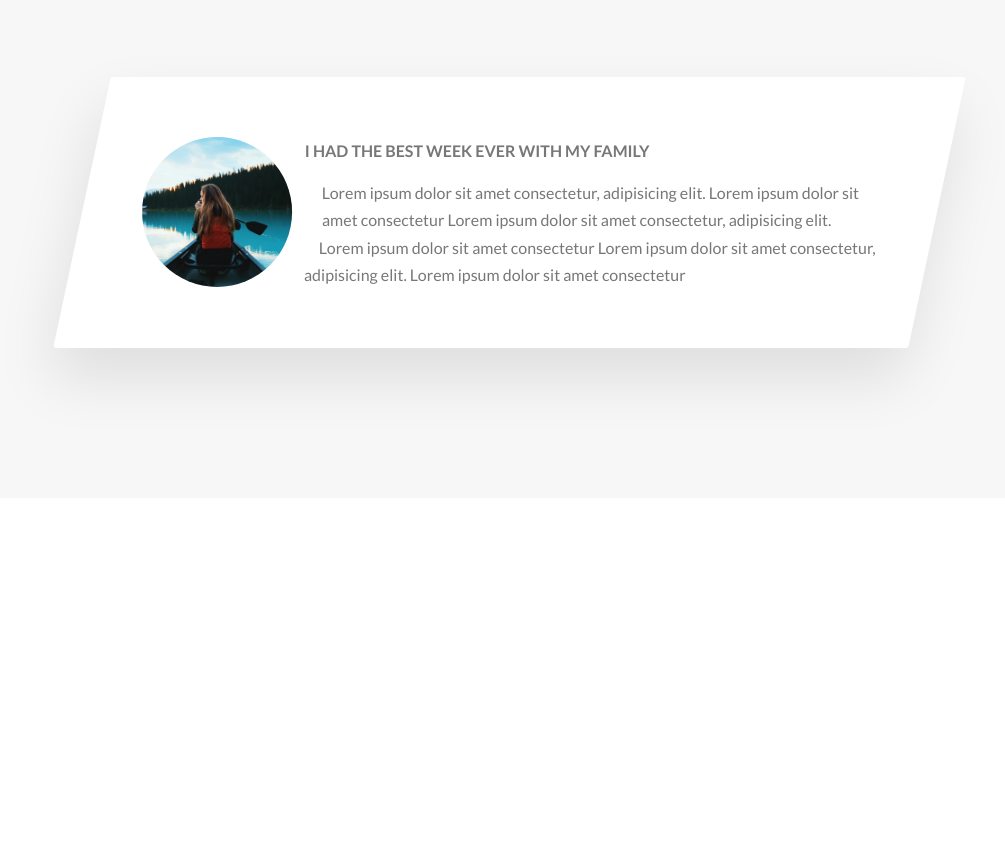
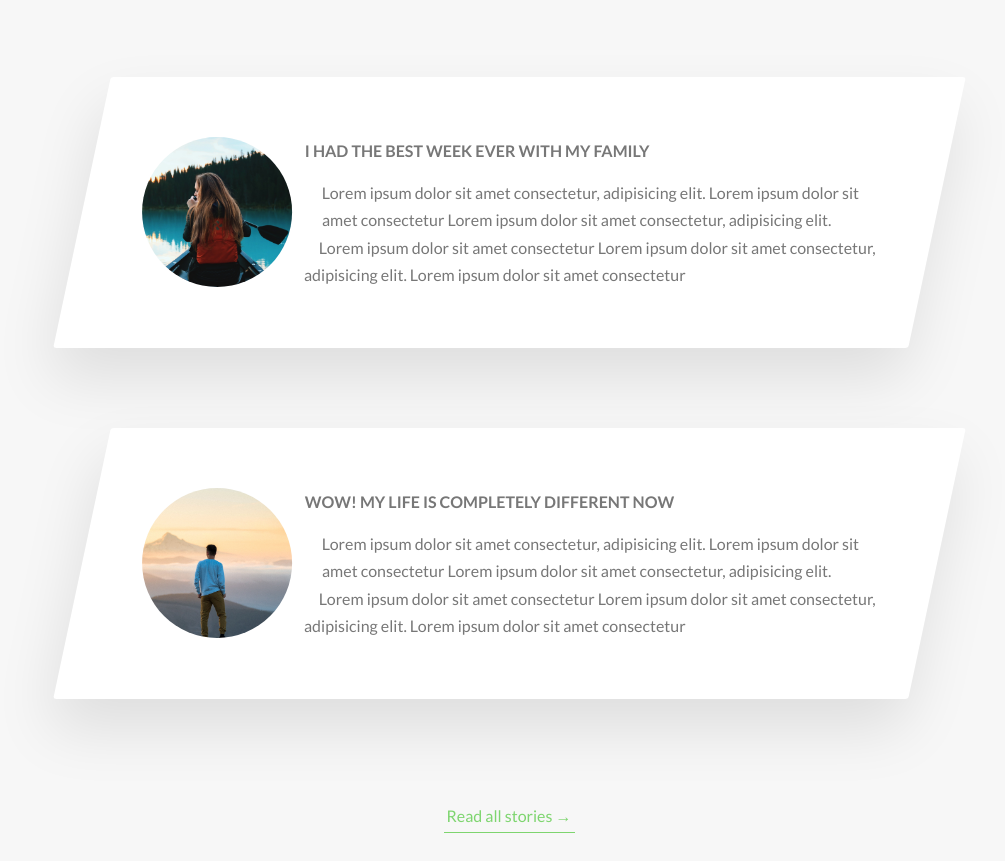
Before and after one commit to helloryantg/tours-practice, a website: page index.html in a window 1280 px wide. Shown: the part 3423-4284 px from the top of the page, without its empty margins (131-1136 px from the left). Before the commit the page ends 3951 px from the top, so only its background shows below. Drawn offline with Linux system fonts and the light colour scheme.

Commit message:
add second story component

```diff
--- a/index.html
+++ b/index.html
@@ -247,6 +247,30 @@
                         </div>
                     </div>
                 </div>
+
+                <div class="row">
+                    <div class="story">
+                        <figure class="story__shape">
+                            <img src="img/nat-9.jpg" alt="Person on a tour" class="story__img">
+                            <figcaption class="story__caption">Jack Wilson</figcaption>
+                        </figure>
+                        <div class="story__text">
+                            <h3 class="heading-tertiary u-margin-bottom-small">WOW! My life is completely different now</h3>
+                            <p>
+                                Lorem ipsum dolor sit amet consectetur, adipisicing elit.
+                                Lorem ipsum dolor sit amet consectetur Lorem ipsum dolor sit
+                                amet consectetur, adipisicing elit. Lorem ipsum dolor sit amet
+                                consectetur Lorem ipsum dolor sit amet consectetur, adipisicing elit.
+                                Lorem ipsum dolor sit amet consectetur
+                            </p>
+                        </div>
+                    </div>
+                </div>
+
+                <div class="u-center-text u-margin-top-huge">
+                    <a href="#" class="btn-text">Read all stories &rarr;</a>
+                </div>
+
             </section>
 
         </main>
--- a/sass/components/_story.scss
+++ b/sass/components/_story.scss
@@ -27,7 +27,9 @@
 
     &__img {
         height: 100%;
-        transform: translateX(-4rem);
+        transform: translateX(-4rem) scale(1.4);
+        // backface-visibility: hidden;
+        transition: all .5s;
     }
 
     &__text {
@@ -54,6 +56,7 @@
     }
 
     &:hover &__img {
-
+        transform: translateX(-4rem) scale(1);
+        filter: blur(3px) brightness(80%);
     }
 }
```
Also changed, not shown: css/style.css.
